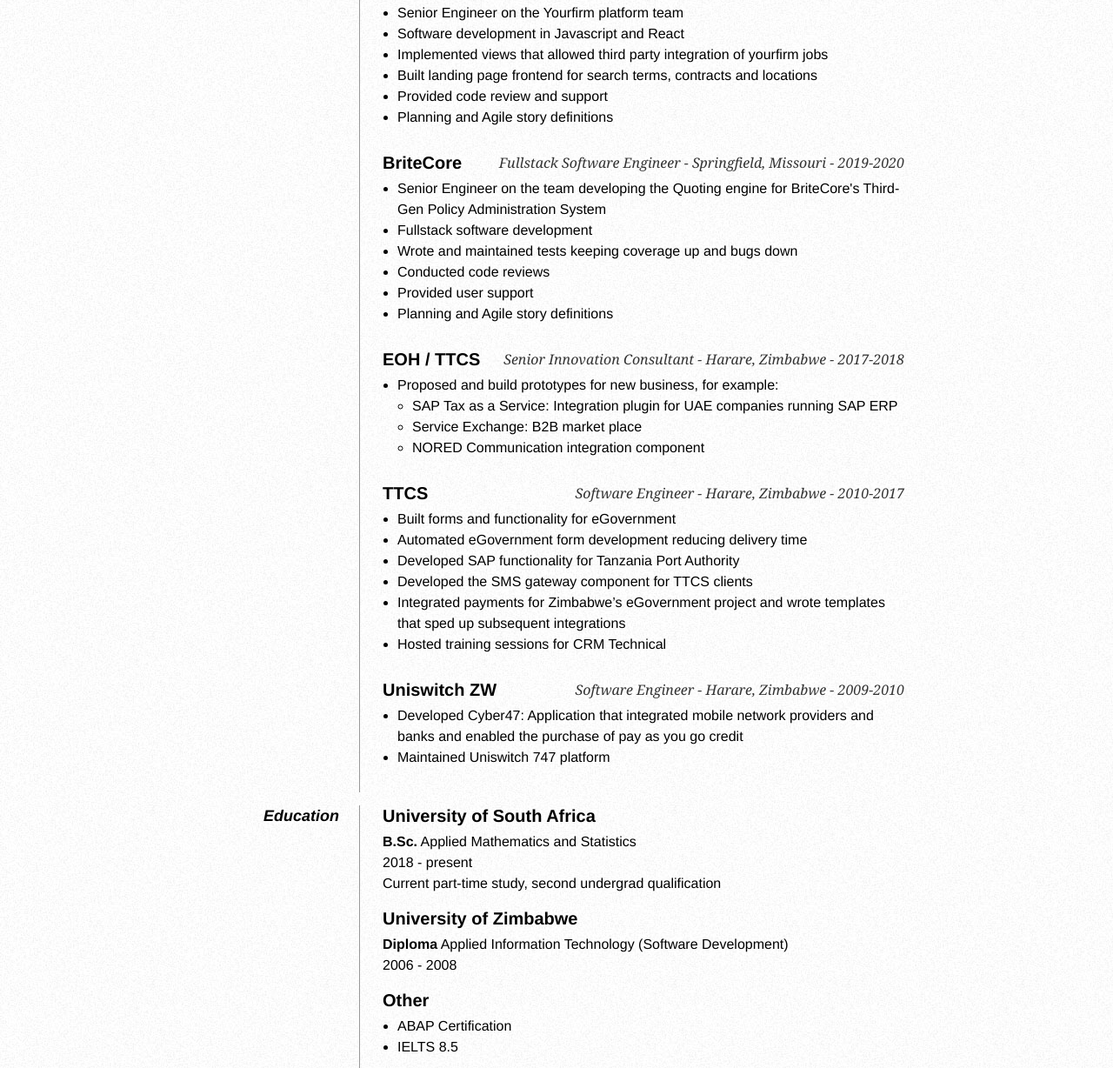
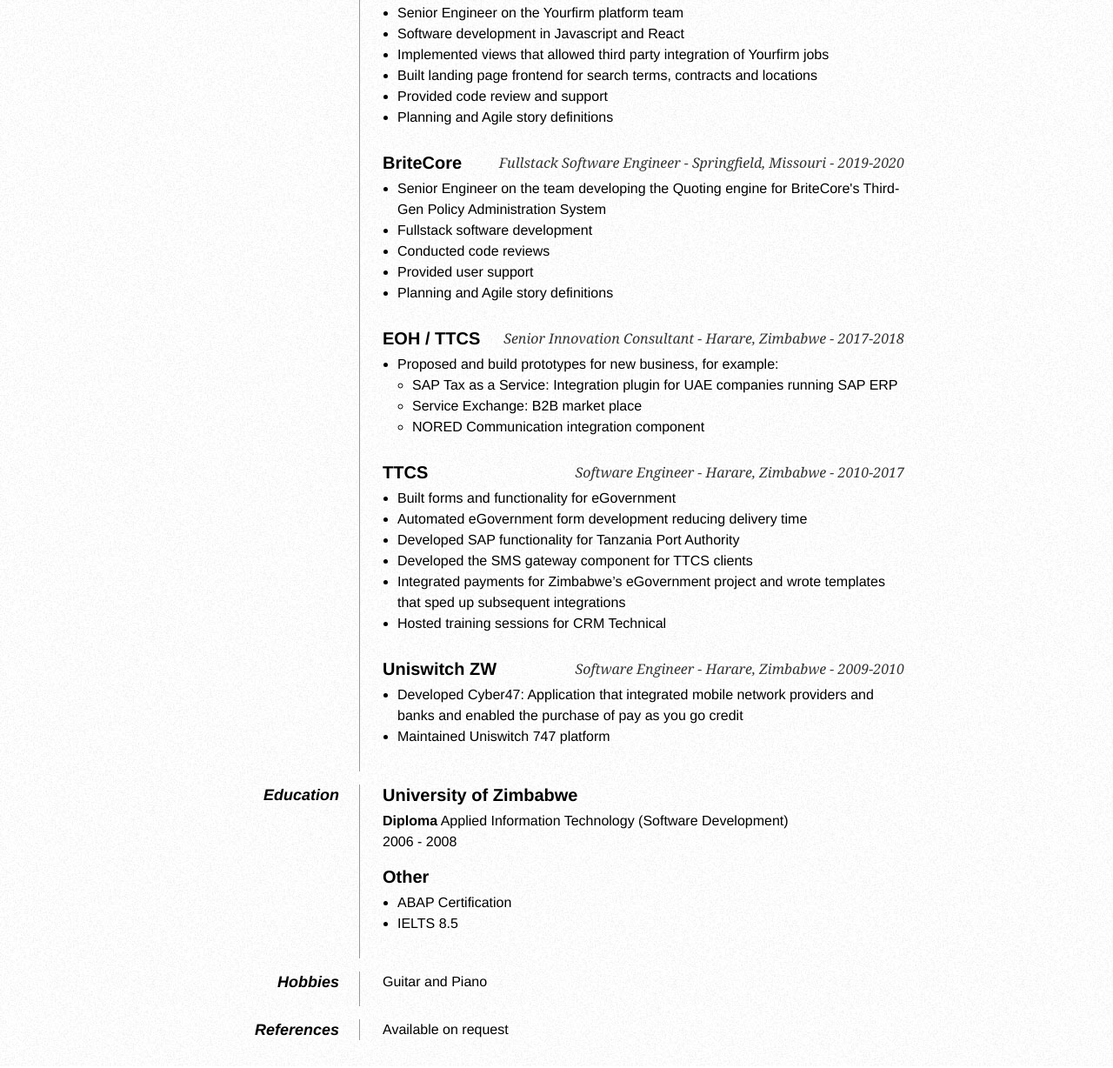
Before and after one commit to phoexer/resume, a website: page index.html in a window 1280 px wide. Shown: the part 910-2138 px from the top of the page at 87% size. Drawn offline with Linux system fonts and the light colour scheme; files whose address does not match are found by name.

Commit message:
update reeact cv

```diff
--- a/index.html
+++ b/index.html
@@ -116,7 +116,7 @@
             <ul>
                 <li>Senior Engineer on the Yourfirm platform team</li>
                 <li>Software development in Javascript and React</li>
-                <li>Implemented views that allowed third party integration of yourfirm jobs</li>
+                <li>Implemented views that allowed third party integration of Yourfirm jobs</li>
                 <li>Built landing page frontend for search terms, contracts and locations</li>
                 <li>Provided code review and support</li>
                 <li>Planning and Agile story definitions</li>
@@ -134,7 +134,6 @@
                     Third-Gen Policy Administration System
                 </li>
                 <li>Fullstack software development</li>
-                <li>Wrote and maintained tests keeping coverage up and bugs down</li>
                 <li>Conducted code reviews</li>
                 <li>Provided user support</li>
                 <li>Planning and Agile story definitions</li>
@@ -194,13 +193,6 @@
 
         <div class="dt">Education</div>
         <div class="dd">
-            <h2>University of South Africa</h2>
-            <p>
-                <strong>B.Sc.</strong> Applied Mathematics and Statistics<br/>
-                2018 - present <br/>
-                Current part-time study, second undergrad qualification
-            </p>
-
             <h2>University of Zimbabwe</h2>
             <p>
                 <strong>Diploma</strong> Applied Information Technology (Software
```
